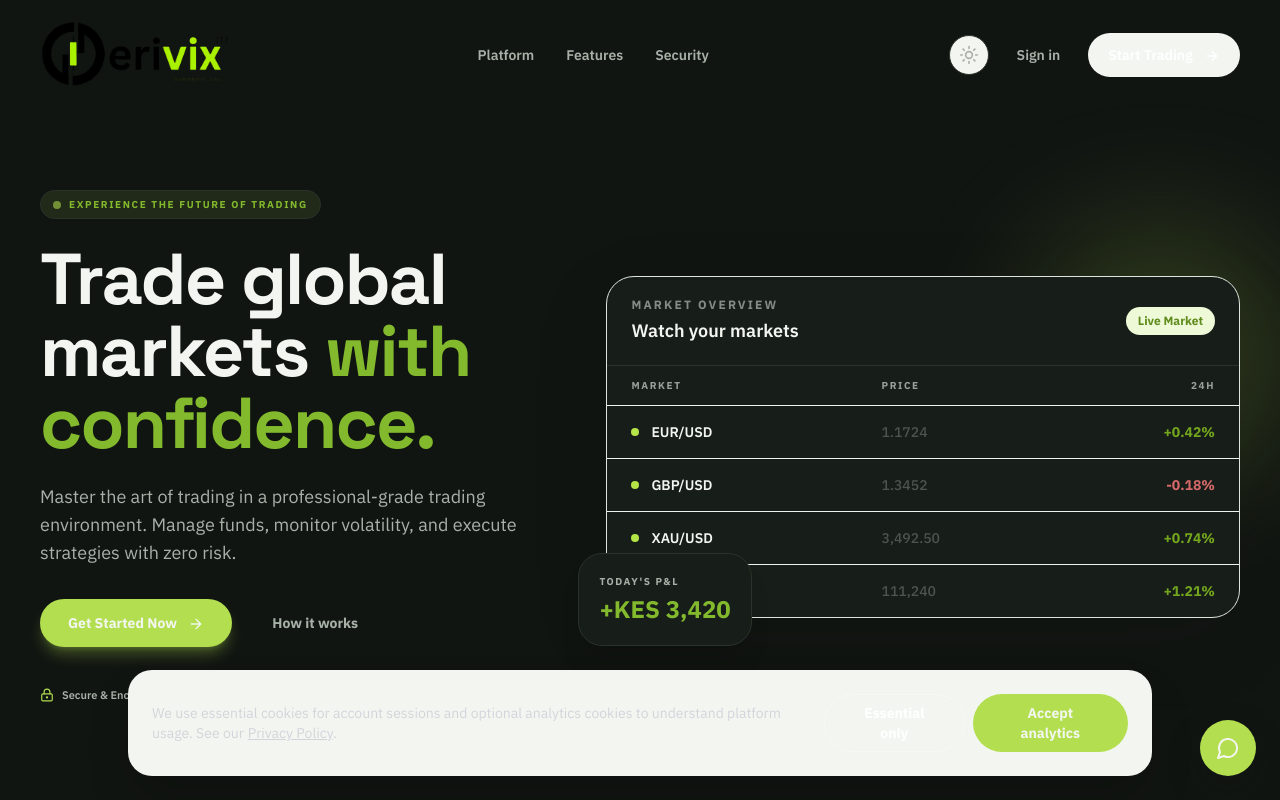
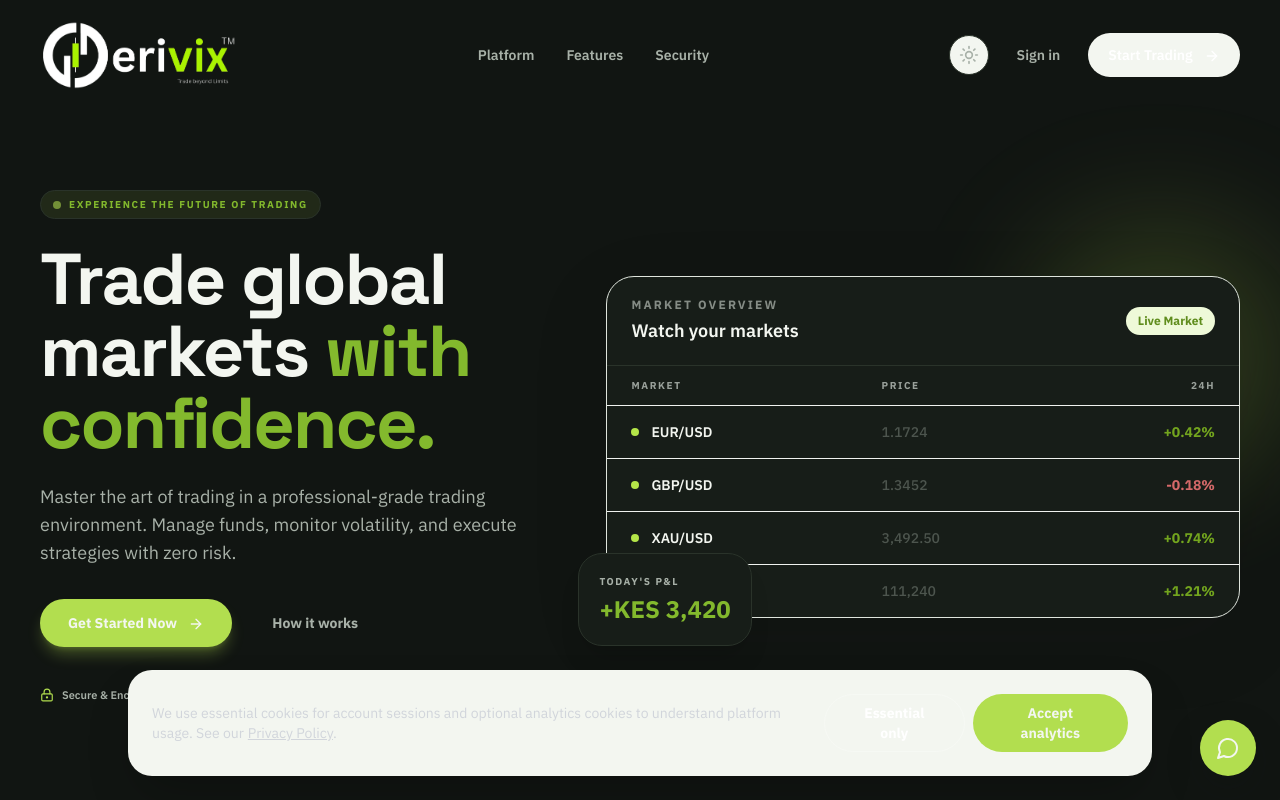
Before and after one commit to gi-glify/derivix, a React (Vite) app: page / in a window 1280 px wide. Both pictures are taken after a click on the button 968 px from the left and 55 px from the top of the page. Shown: the top 800 px of the page. Built offline with nearby package versions, Linux system fonts and the light colour scheme; no server answers.

Commit message:
logo variants

```diff
--- a/components/brand/logo.tsx
+++ b/components/brand/logo.tsx
@@ -1,13 +1,22 @@
+import { useTheme } from "@/lib/ui/theme";
+
 export function Logo({ compact = false }: { compact?: boolean }) {
-  const heightClasses = compact
-    ? "h-[17px] md:h-[35px]"
-    : "h-[35px] md:h-[70px]";
+  const { theme } = useTheme();
+  const sizeClasses = compact ? "h-[17px] md:h-[35px]" : "h-[35px] md:h-[70px]";
 
   return (
-    <img
-      src="/derivix-logo.png"
-      alt="Derivix Logo"
-      className={`w-auto object-contain ${heightClasses}`}
-    />
+    <span className={`relative inline-flex aspect-[2.83] ${sizeClasses}`} aria-label="Derivix">
+      <img
+        src="/derivix-logo.png"
+        alt="Derivix"
+        className={`absolute inset-0 h-full w-full object-contain transition-opacity duration-300 ease-out ${theme === "light" ? "opacity-100" : "opacity-0"}`}
+      />
+      <img
+        src="/Derivix-dark-mode.png"
+        alt=""
+        aria-hidden="true"
+        className={`absolute inset-0 h-full w-full object-contain transition-opacity duration-300 ease-out ${theme === "dark" ? "opacity-100" : "opacity-0"}`}
+      />
+    </span>
   );
 }
--- a/lib/ui/theme.tsx
+++ b/lib/ui/theme.tsx
@@ -8,7 +8,13 @@ const ThemeContext = createContext<ThemeContextValue | null>(null);
 
 export function ThemeProvider({ children }: { children: React.ReactNode }) {
   const [theme, setTheme] = useState<Theme>(() => (localStorage.getItem("derivix-theme") as Theme) || "light");
-  useEffect(() => { document.documentElement.classList.toggle("dark", theme === "dark"); localStorage.setItem("derivix-theme", theme); }, [theme]);
+  useEffect(() => {
+    document.documentElement.classList.toggle("dark", theme === "dark");
+    document.documentElement.style.colorScheme = theme;
+    localStorage.setItem("derivix-theme", theme);
+    const favicon = document.querySelector<HTMLLinkElement>('link[rel="icon"]');
+    if (favicon) favicon.href = theme === "dark" ? "/Derivix-favicon-dark%20mode%20(1).png" : "/derivix-favicon.png";
+  }, [theme]);
   return <ThemeContext.Provider value={{ theme, toggleTheme: () => setTheme((current) => current === "light" ? "dark" : "light") }}>{children}</ThemeContext.Provider>;
 }
 
```
Also changed, not shown: public/Derivix-dark-mode.png (added), public/Derivix-favicon-dark mode (1).png (added).
